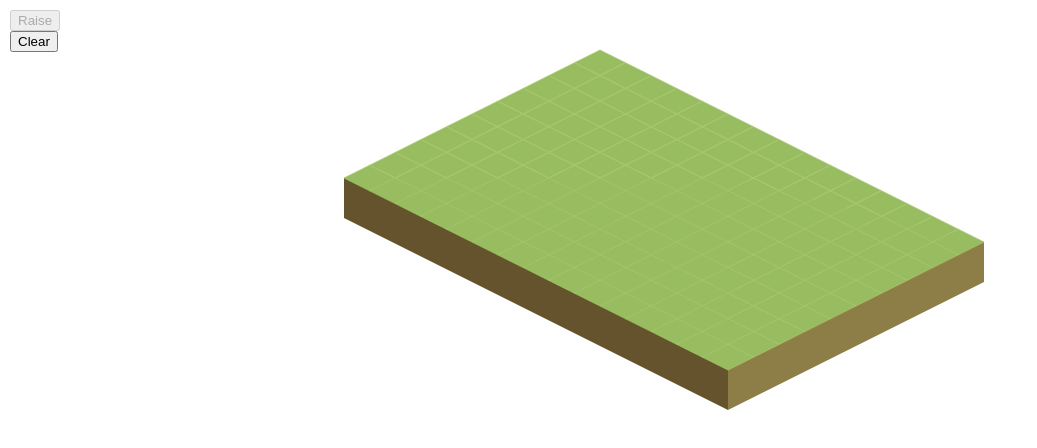
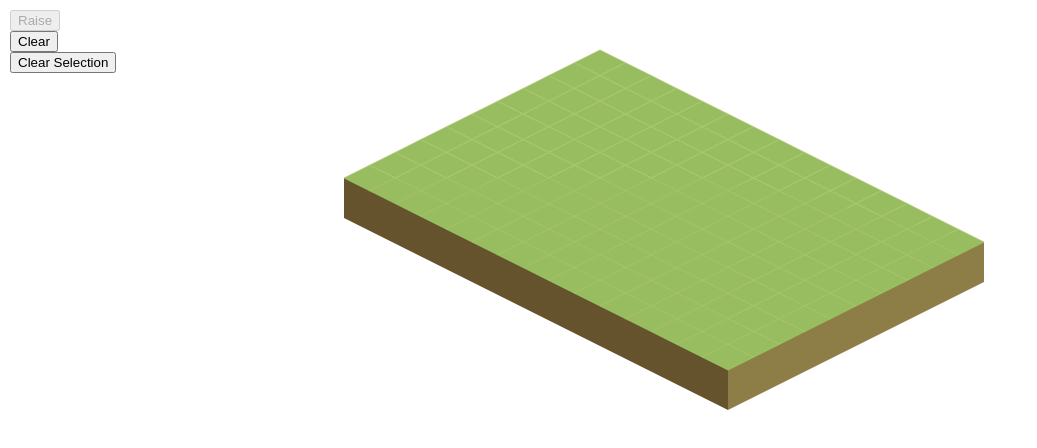
Before and after one commit to Bjvanminnen/iso-svg-map, a React (Create React App) app: page / in a window 1280 px wide. Shown: the top 448 px of the page, without its empty margins (0-1037 px from the left). Built offline with nearby package versions, Linux system fonts and the light colour scheme.

Commit message:
clear selection

```diff
--- a/src/Toolbox.js
+++ b/src/Toolbox.js
@@ -1,6 +1,7 @@
 import React, { Component } from 'react';
 import { connect } from 'react-redux';
 import { raisePoints } from './redux/grid';
+import { clearSelection } from './redux/selectedPoints';
 
 const styles = {
   main: {
@@ -47,6 +48,13 @@ class Toolbox extends Component {
             Clear
           </button>
         </div>
+        <div>
+          <button
+            onClick={this.props.clearSelection}
+          >
+            Clear Selection
+          </button>
+        </div>
       </div>
     );
   }
@@ -54,4 +62,4 @@ class Toolbox extends Component {
 
 export default connect(state => ({
   selectedPoints: state.selectedPoints
-}), {raisePoints})(Toolbox);
+}), {raisePoints, clearSelection})(Toolbox);
--- a/src/redux/selectedPoints.js
+++ b/src/redux/selectedPoints.js
@@ -6,7 +6,9 @@ export const selectPoint = (x, y) => ({ type: SELECT_POINT, x, y });
 const ADD_POINT = 'selectedPoints/ADD_POINT';
 export const addPoint = (x, y) => ({ type: ADD_POINT, x, y });
 
-// export default createReducer([], reducers, 'selectedPoints');
+const CLEAR_SELECTION = 'selectedPoints/CLEAR_SELECTION';
+export const clearSelection = () => ({ type: CLEAR_SELECTION });
+
 export default function selectedPoints(state = [], action) {
   if (action.type === HYDRATE) {
     return action.state.selectedPoints;
@@ -26,5 +28,9 @@ export default function selectedPoints(state = [], action) {
     return state.concat({x, y});
   }
 
+  if (action.type === CLEAR_SELECTION) {
+    return [];
+  }
+
   return state;
 }
```
